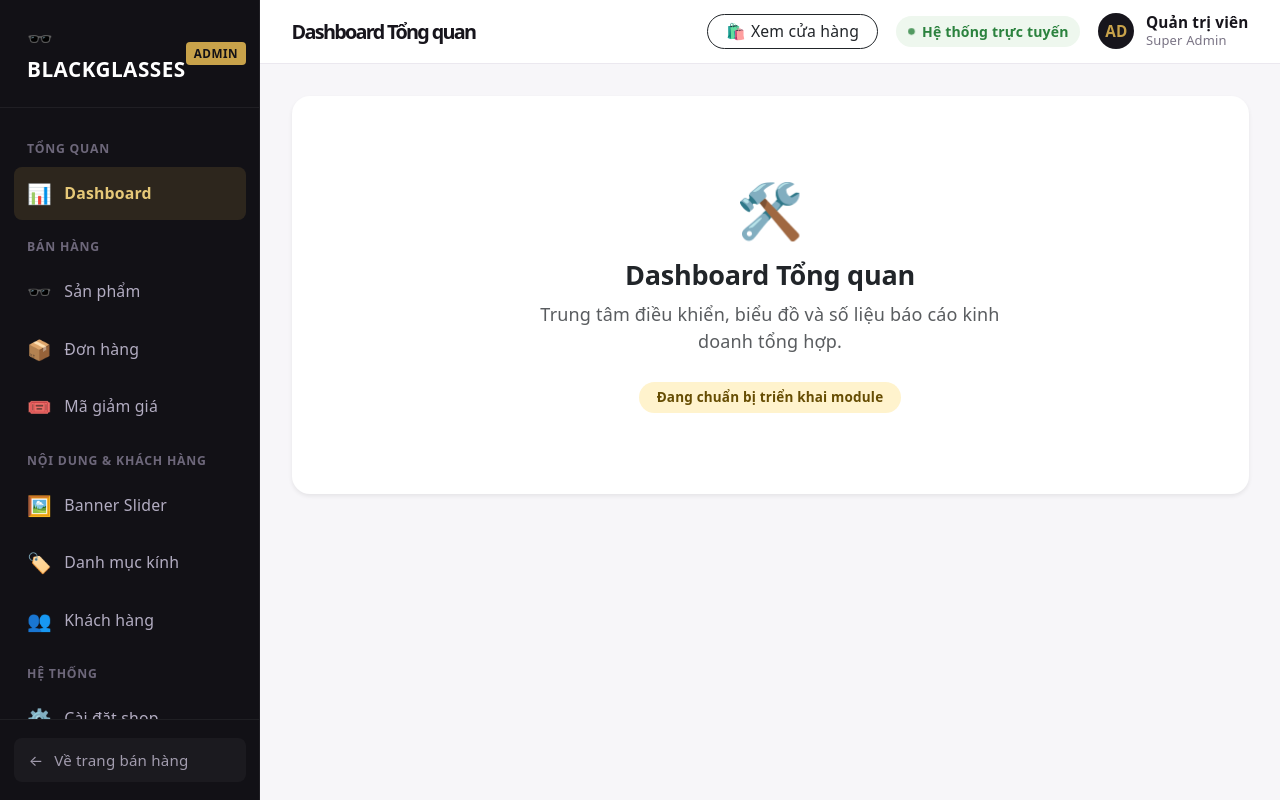
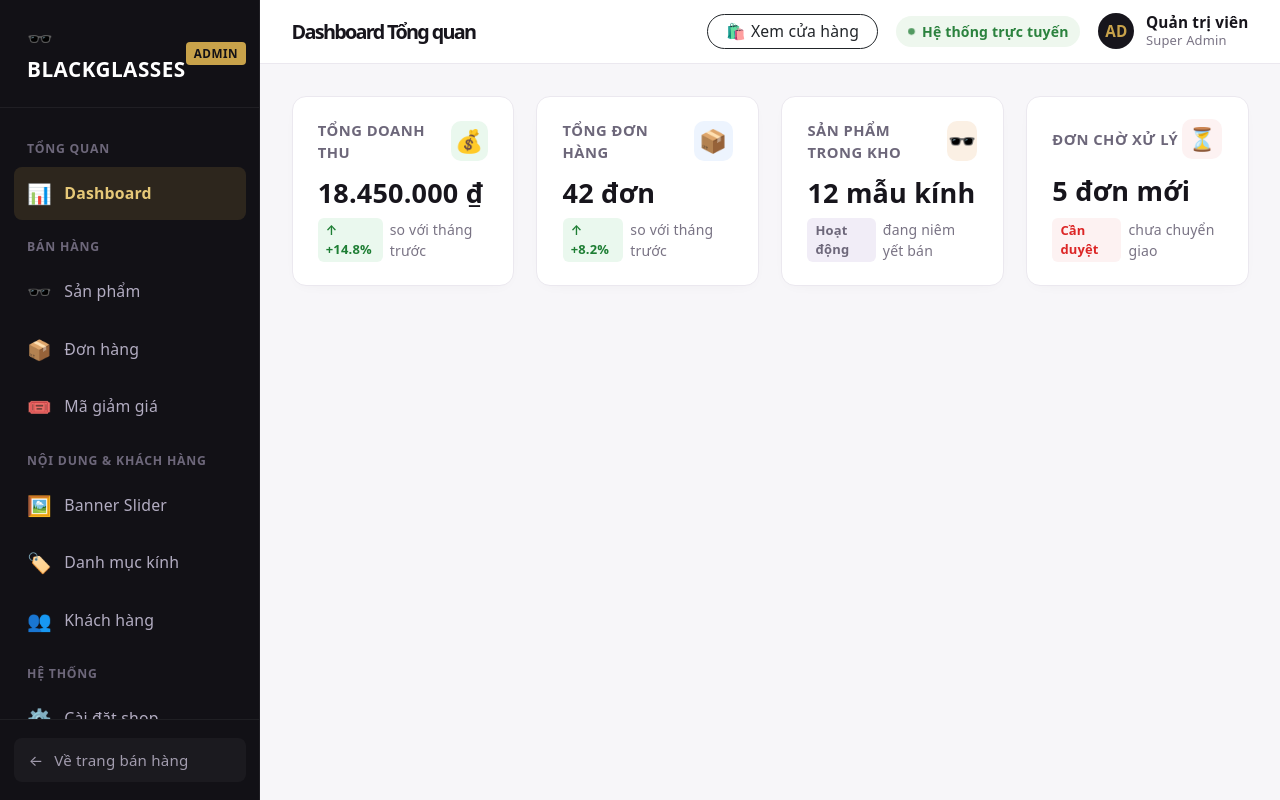
Before and after one commit to Trngkiensv/Frontend-03-T2-T6, a React (Vite) app: page /admin in a window 1280 px wide. Built offline with nearby package versions, Linux system fonts and the light colour scheme.

Commit message:
feat(admin-dashboard): xây dựng khung giao diện và các thẻ KPI tổng quan (Doanh thu, Đơn hàng, Sản phẩm)

```diff
--- a/src/App.tsx
+++ b/src/App.tsx
@@ -7,6 +7,7 @@ import Home from "./pages/Home";
 import Cart from "./pages/Cart";
 import Checkout from "./pages/Checkout";
 import AdminLayout from "./layouts/AdminLayout";
+import AdminDashboard from "./pages/admin/AdminDashboard";
 import AdminPlaceholder from "./pages/admin/AdminPlaceholder";
 import { useCart } from "./context/CartContext";
 
@@ -63,15 +64,7 @@ export default function App() {
 
         {/* Phân hệ Quản trị (Admin Portal) */}
         <Route path="/admin" element={<AdminLayout />}>
-          <Route
-            index
-            element={
-              <AdminPlaceholder
-                title="Dashboard Tổng quan"
-                desc="Trung tâm điều khiển, biểu đồ và số liệu báo cáo kinh doanh tổng hợp."
-              />
-            }
-          />
+          <Route index element={<AdminDashboard />} />
           <Route
             path="products"
             element={
--- /dev/null
+++ b/src/pages/admin/AdminDashboard.css
@@ -0,0 +1,125 @@
+.admin-dashboard {
+  display: flex;
+  flex-direction: column;
+  gap: 1.5rem;
+}
+
+/* KPI Grid */
+.dashboard-kpi-grid {
+  display: grid;
+  grid-template-columns: repeat(4, 1fr);
+  gap: 1.25rem;
+}
+
+.kpi-card {
+  background: #ffffff;
+  border: 1px solid #ebe8ef;
+  border-radius: 14px;
+  padding: 1.25rem 1.4rem;
+  box-shadow: 0 4px 16px -8px rgba(23, 21, 28, 0.06);
+  display: flex;
+  flex-direction: column;
+  justify-content: space-between;
+  transition: transform 0.2s, box-shadow 0.2s;
+}
+
+.kpi-card:hover {
+  transform: translateY(-2px);
+  box-shadow: 0 8px 24px -10px rgba(23, 21, 28, 0.12);
+}
+
+.kpi-card__top {
+  display: flex;
+  align-items: center;
+  justify-content: space-between;
+  margin-bottom: 0.75rem;
+}
+
+.kpi-card__title {
+  font-size: 0.82rem;
+  font-weight: 600;
+  color: #6d677a;
+  text-transform: uppercase;
+  letter-spacing: 0.5px;
+  margin: 0;
+}
+
+.kpi-card__icon-wrap {
+  width: 40px;
+  height: 40px;
+  border-radius: 10px;
+  display: grid;
+  place-items: center;
+  font-size: 1.25rem;
+}
+
+.kpi-card__icon-wrap--revenue {
+  background: #eaf8ee;
+  color: #1e7e34;
+}
+
+.kpi-card__icon-wrap--orders {
+  background: #edf4fe;
+  color: #1967d2;
+}
+
+.kpi-card__icon-wrap--products {
+  background: #fbf0e4;
+  color: #d97706;
+}
+
+.kpi-card__icon-wrap--pending {
+  background: #fdf2f2;
+  color: #dc2626;
+}
+
+.kpi-card__value {
+  font-size: 1.5rem;
+  font-weight: 800;
+  color: #17151c;
+  margin: 0 0 0.5rem;
+  line-height: 1.2;
+}
+
+.kpi-card__trend {
+  display: flex;
+  align-items: center;
+  gap: 0.4rem;
+  font-size: 0.78rem;
+  color: #797384;
+}
+
+.kpi-trend-pill {
+  font-weight: 600;
+  padding: 0.15rem 0.45rem;
+  border-radius: 6px;
+  font-size: 0.72rem;
+}
+
+.kpi-trend-pill--up {
+  background: #eaf8ee;
+  color: #1e7e34;
+}
+
+.kpi-trend-pill--down {
+  background: #fdf2f2;
+  color: #dc2626;
+}
+
+.kpi-trend-pill--neutral {
+  background: #f1edf7;
+  color: #6d677a;
+}
+
+/* Responsive */
+@media (max-width: 1199px) {
+  .dashboard-kpi-grid {
+    grid-template-columns: repeat(2, 1fr);
+  }
+}
+
+@media (max-width: 575px) {
+  .dashboard-kpi-grid {
+    grid-template-columns: 1fr;
+  }
+}
--- /dev/null
+++ b/src/pages/admin/AdminDashboard.tsx
@@ -0,0 +1,70 @@
+import "./AdminDashboard.css";
+
+export default function AdminDashboard() {
+  return (
+    <div className="admin-dashboard">
+      {/* 4 Thẻ KPI Tổng quan */}
+      <section className="dashboard-kpi-grid" aria-label="Thống kê chỉ số chính">
+        {/* Doanh thu */}
+        <div className="kpi-card">
+          <div className="kpi-card__top">
+            <span className="kpi-card__title">Tổng doanh thu</span>
+            <div className="kpi-card__icon-wrap kpi-card__icon-wrap--revenue">
+              <span>💰</span>
+            </div>
+          </div>
+          <div className="kpi-card__value">18.450.000 ₫</div>
+          <div className="kpi-card__trend">
+            <span className="kpi-trend-pill kpi-trend-pill--up">↑ +14.8%</span>
+            <span>so với tháng trước</span>
+          </div>
+        </div>
+
+        {/* Tổng đơn hàng */}
+        <div className="kpi-card">
+          <div className="kpi-card__top">
+            <span className="kpi-card__title">Tổng đơn hàng</span>
+            <div className="kpi-card__icon-wrap kpi-card__icon-wrap--orders">
+              <span>📦</span>
+            </div>
+          </div>
+          <div className="kpi-card__value">42 đơn</div>
+          <div className="kpi-card__trend">
+            <span className="kpi-trend-pill kpi-trend-pill--up">↑ +8.2%</span>
+            <span>so với tháng trước</span>
+          </div>
+        </div>
+
+        {/* Sản phẩm đang bán */}
+        <div className="kpi-card">
+          <div className="kpi-card__top">
+            <span className="kpi-card__title">Sản phẩm trong kho</span>
+            <div className="kpi-card__icon-wrap kpi-card__icon-wrap--products">
+              <span>🕶️</span>
+            </div>
+          </div>
+          <div className="kpi-card__value">12 mẫu kính</div>
+          <div className="kpi-card__trend">
+            <span className="kpi-trend-pill kpi-trend-pill--neutral">Hoạt động</span>
+            <span>đang niêm yết bán</span>
+          </div>
+        </div>
+
+        {/* Đơn hàng chờ xử lý */}
+        <div className="kpi-card">
+          <div className="kpi-card__top">
+            <span className="kpi-card__title">Đơn chờ xử lý</span>
+            <div className="kpi-card__icon-wrap kpi-card__icon-wrap--pending">
+              <span>⏳</span>
+            </div>
+          </div>
+          <div className="kpi-card__value">5 đơn mới</div>
+          <div className="kpi-card__trend">
+            <span className="kpi-trend-pill kpi-trend-pill--down">Cần duyệt</span>
+            <span>chưa chuyển giao</span>
+          </div>
+        </div>
+      </section>
+    </div>
+  );
+}
```
